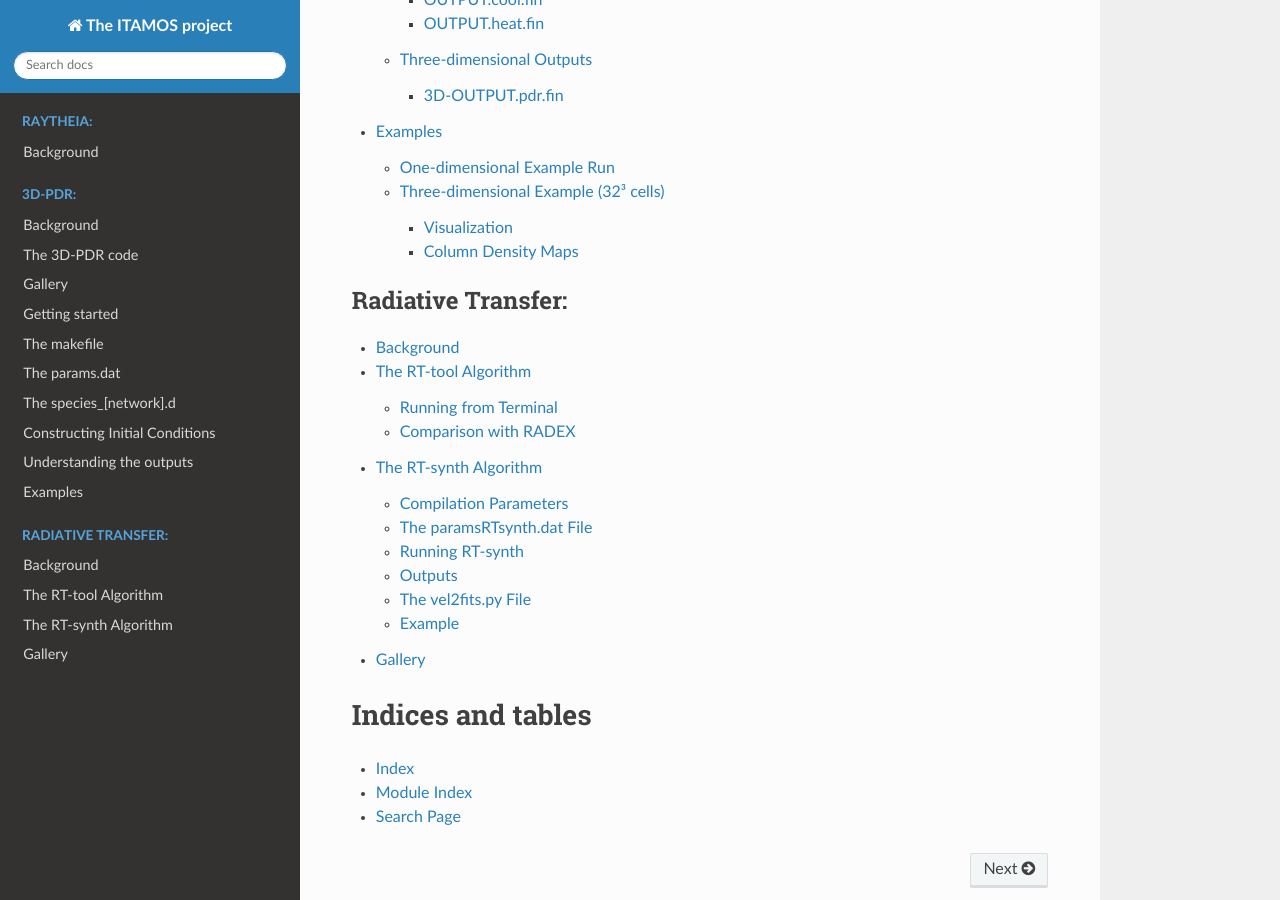
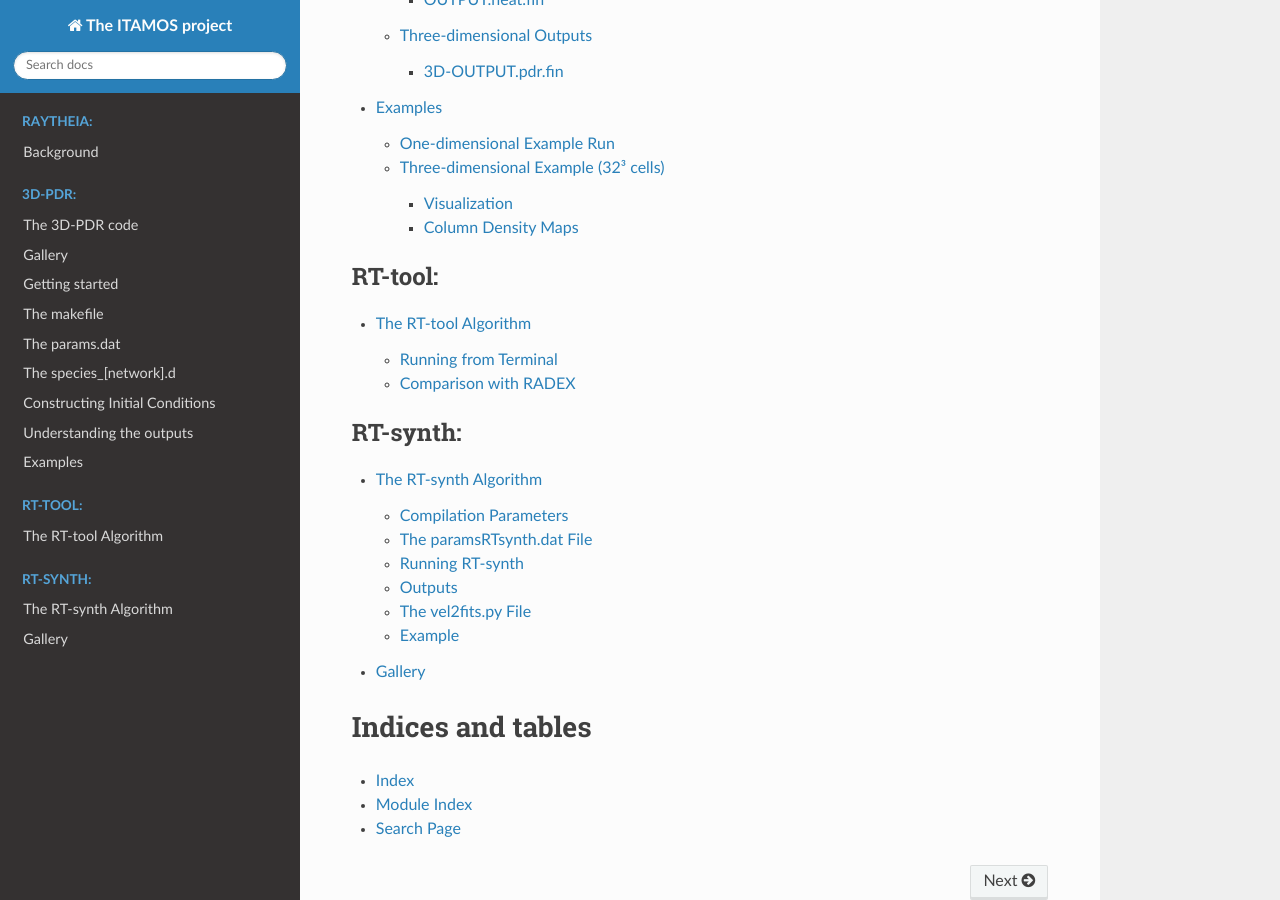
Before and after one commit to itamos-ism/3D-PDR-pblc, a Sphinx documentation site: the page built from docs/source/index.rst, in a window 1280 px wide and 900 px high, scrolled down 1277 px. Built offline with Sphinx 7.4.7 and the Read the Docs theme 3.1.0, drawn with Linux system fonts in a browser that asks for light colours.

Commit message:
Update index.rst

```diff
--- a/docs/source/index.rst
+++ b/docs/source/index.rst
@@ -5,6 +5,13 @@
 
 Welcome to the documentation of the ITAMOS project!
 ===================================================
+
+.. toctree:
+   :maxdepth: 3
+   :caption: INTRODUCTION:
+
+   introduction/pdrs
+   introduction/rt
 
 .. toctree::
    :maxdepth: 3
@@ -16,7 +23,6 @@
    :maxdepth: 3
    :caption: 3D-PDR:
 
-   background
    3dpdr
    gallery
    installation
@@ -28,11 +34,15 @@
    examples
 
 .. toctree::
-   :maxdepth: 2
-   :caption: Radiative Transfer:
+   :maxdepth: 3
+   :caption: RT-tool:
 
-   RT-background
    RT-tool
+
+.. toctree::
+   :maxdepth: 3
+   :caption: RT-synth:
+
    RT-synth
    RT-gallery
 
```
